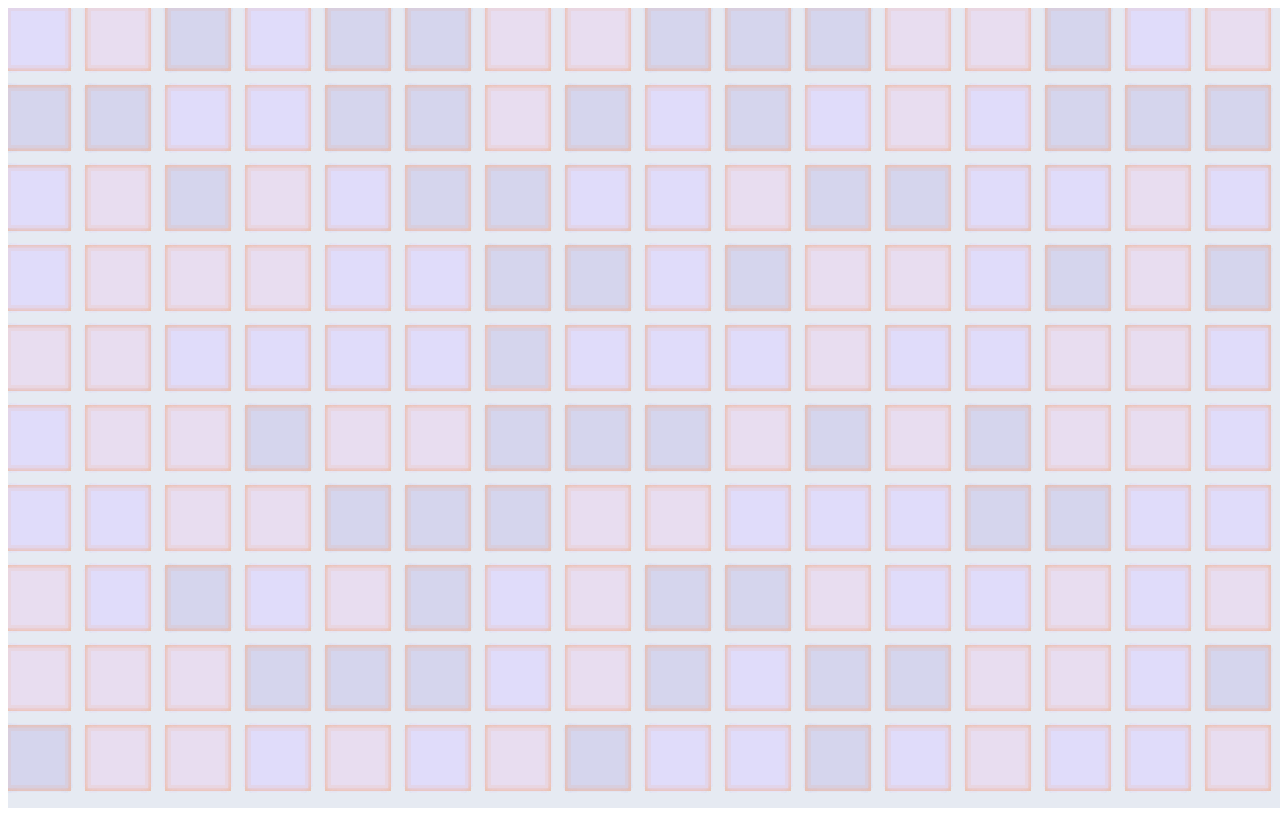
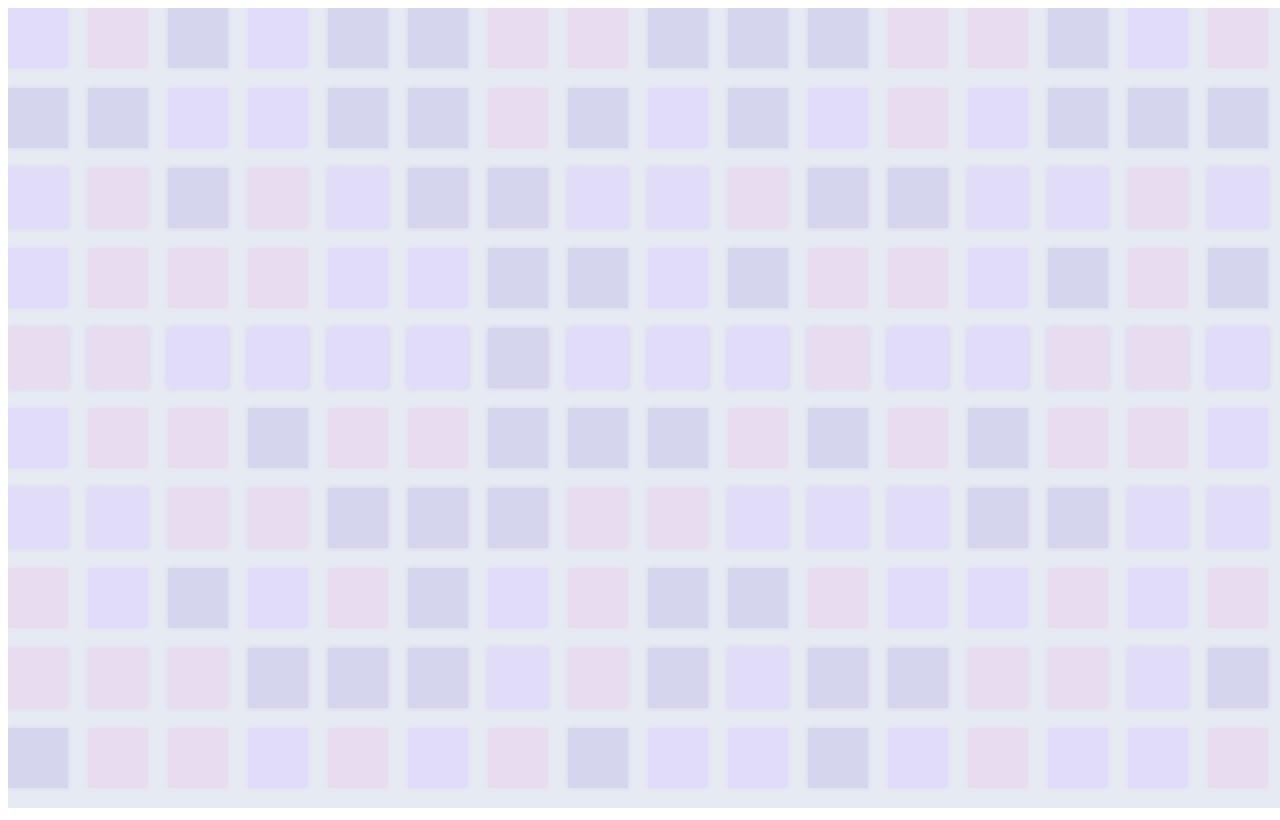
Before and after one commit to jessicacgu/jessicacgu.github.io, a plain HTML site: page index.html in a window 1280 px wide. Drawn offline with Linux system fonts and the light colour scheme.

Commit message:
background completed. got rid of orange borders. takes 52 mb of ram

```diff
--- a/index.html
+++ b/index.html
@@ -94,7 +94,7 @@
               ctx.shadowBlur = 100;
               ctx.shadowColor = "rgba(245, 146, 93,0.1)";
               ctx.strokeStyle = ctx.shadowColor;
-              ctx.strokeRect(0,0,30,30);
+//              ctx.strokeRect(0,0,30,30);
 
               // Drawing the expression
               ctx.lineWidth = 1;
@@ -131,15 +131,16 @@
               for (var j = 0; j < num_height ; j += 1) {
                 // Determines if the face is to be changed
                 if (face_num  % 10 ==  blink % 10) {
-                  faces_expr[face_num] = (faces_expr[face_num]+1)%exprs.length
+//                  faces_expr[face_num] = (faces_expr[face_num]+1)%exprs.length
                   faces_color[face_num] = (faces_color[face_num]+1)%colors.length
-                }
                 draw_face(i*40, j*40, colors[faces_color[face_num]], shape,
                     exprs[faces_expr[face_num]]);
+                }
 
                 face_num += 1;
               }
             }
+
           }
 
           window.setInterval(change_facial_expr, 1000);
```
